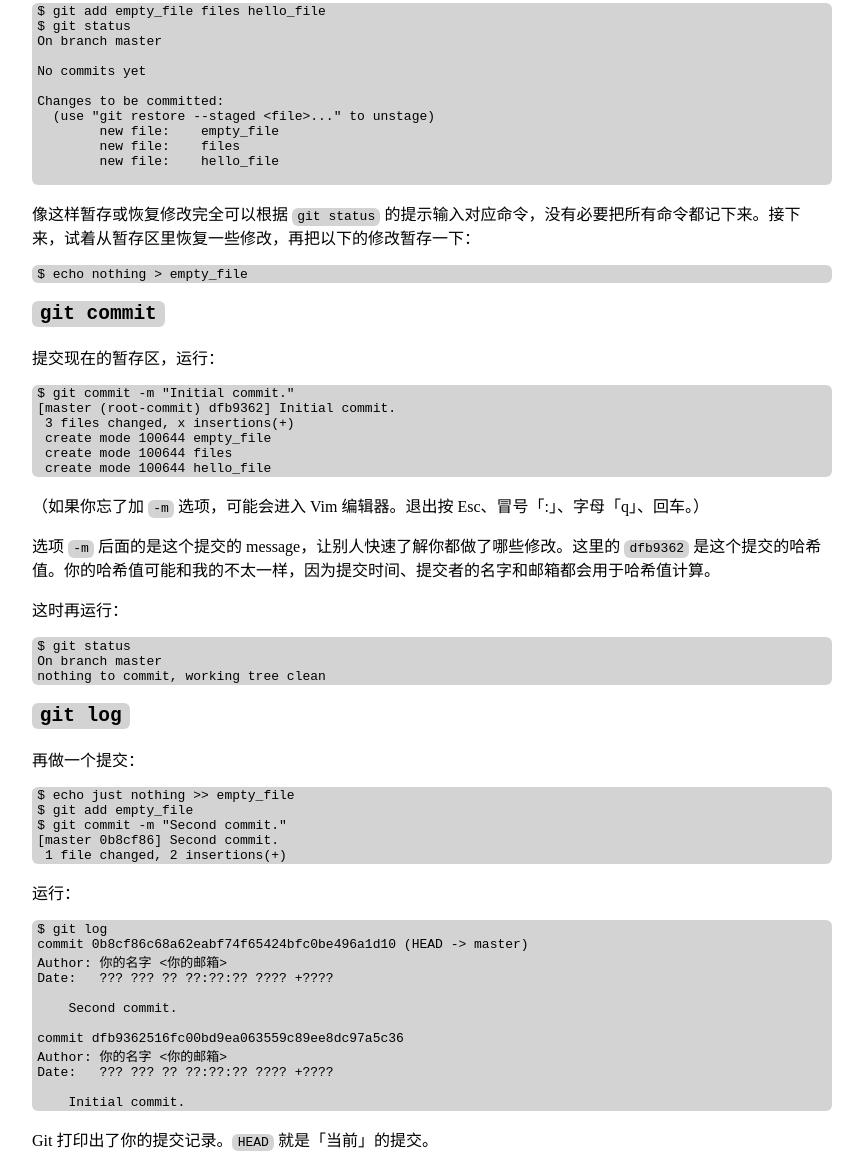
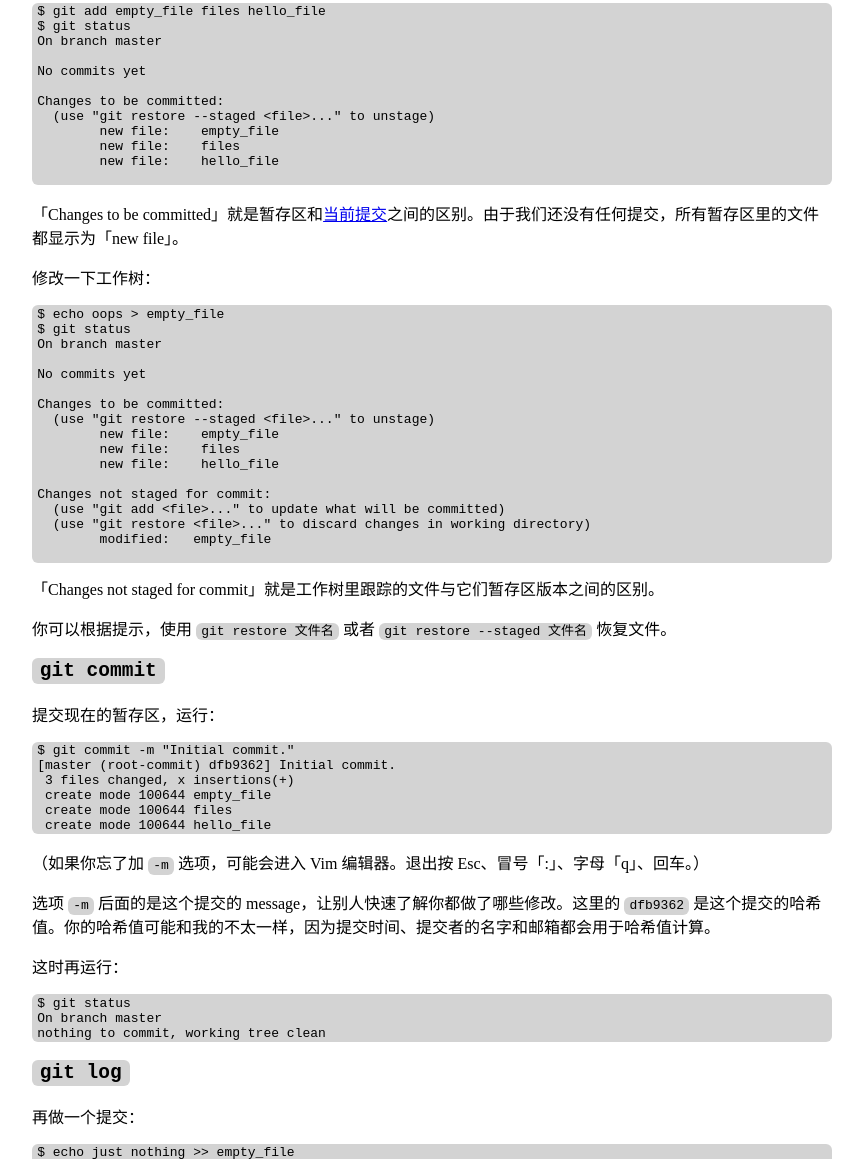
Before and after one commit to ChengYuShun/git-tutorial, a plain HTML site: page basics.html in a window 1280 px wide. Shown: the part 1113-2272 px from the top of the page, without its empty margins (208-1071 px from the left). Drawn offline with Linux system fonts and the light colour scheme.

Commit message:
Update basics section; fix some details.

```diff
--- a/basics.html
+++ b/basics.html
@@ -36,7 +36,7 @@ Initialized empty Git repository in 某某/test_repo/.git/</pre>
 
     <p> Git 可以<em>跟踪</em>（track）暂存区里的文件，为你显示这个文件工作树和暂存区版本之间的区别，或者在你需要时从暂存区恢复工作树文件。如果一个文件只在工作树里，不在暂存区里，它就是 Git 未跟踪的（untracked）；反之，它就是跟踪的（tracked）。
 
-    <p> 由于暂存区里的文件容易被修改，而且不能保存一个文件的多个版本，所以 Git 提供了一个叫做<em>提交</em>（commit）的操作来永久备份暂存区里的文件。你可以多次提交来保存项目的每个版本。
+    <p> 由于暂存区里的文件容易被修改，而且不能保存一个文件的多个版本（合并时除外），所以 Git 提供了一个叫做<em>提交</em>（commit）的操作来永久备份暂存区里的文件。你可以多次提交来保存项目的每个版本。
 
     <p> 通常情况下，一个有经验的开发者会频繁地暂存工作树里的修改，改错了就从暂存区恢复工作树里的文件。提交也应该尽可能频繁，以便需要时从历史提交恢复文件。但每个提交都是署名且不可修改的，所以交之前要慎重。一个比较合适的提交策略是每实现一个功能或者修复一个问题就提交一次。
 
@@ -52,9 +52,9 @@ No commits yet
 
 Untracked files:
   (use "git add &lt;file&gt;..." to include in what will be committed)
-        empty_file
-        files
-        hello_file
+&Tab;empty_file
+&Tab;files
+&Tab;hello_file
 
 nothing added to commit but untracked files present (use "git add" to track)</pre>
 
@@ -75,10 +75,33 @@ Changes to be committed:
 
 </pre>
 
-    <p> 像这样暂存或恢复修改完全可以根据 <code>git status</code> 的提示输入对应命令，没有必要把所有命令都记下来。接下来，试着从暂存区里恢复一些修改，再把以下的修改暂存一下：
+    <p> 「Changes to be committed」就是暂存区和<a href="#head">当前提交</a>之间的区别。由于我们还没有任何提交，所有暂存区里的文件都显示为「new file」。
+
+    <p> 修改一下工作树：
 
     <pre>
-$ echo nothing > empty_file</pre>
+$ echo oops > empty_file
+$ git status
+On branch master
+
+No commits yet
+
+Changes to be committed:
+  (use "git restore --staged &lt;file&gt;..." to unstage)
+&Tab;new file:    empty_file
+&Tab;new file:    files
+&Tab;new file:    hello_file
+
+Changes not staged for commit:
+  (use "git add &lt;file&gt;..." to update what will be committed)
+  (use "git restore &lt;file&gt;..." to discard changes in working directory)
+&Tab;modified:   empty_file
+
+</pre>
+
+    「Changes not staged for commit」就是工作树里跟踪的文件与它们暂存区版本之间的区别。
+
+    <p> 你可以根据提示，使用 <code>git restore 文件名</code> 或者 <code>git restore --staged 文件名</code> 恢复文件。
 
     <h2><code>git commit</code></h2>
 
@@ -131,7 +154,7 @@ Date:   ??? ??? ?? ??:??:?? ???? +????
 
     Initial commit.</pre>
 
-    <p> Git 打印出了你的提交记录。<code>HEAD</code> 就是「当前」的提交。
+    <p> Git 打印出了你的提交记录。<code id="head">HEAD</code> 就是「当前」的提交。每次提交后 <code>HEAD</code> 都会指向新的提交。
 
     <!-- <p> Git 内部以单向链表的形式储存提交，每一次提交都指向上一次提交。<code>HEAD</code> 就是当前的链表头。提交时，Git 让新的提交指向 <code>HEAD</code>，并更新 <code>HEAD</code> 为新的提交。 -->
 
@@ -253,9 +276,9 @@ index 0000000..e69de29</pre>
       <li> <code>git diff HEAD~ HEAD</code>
     </ul>
 
-    <h2><code>git checkout</code> 恢复文件</h2>
+    <h2><code>git checkout</code> 从提交中恢复文件</h2>
 
-    <p> <code>checkout</code> 命令有两种用法，我们现在只需要知道一种。运行：
+    <p> <code>checkout</code> 命令有很多种用法，我们现在只需要知道一种。运行：
 
     <pre>
 $ git diff HEAD~
@@ -283,7 +306,7 @@ index b49604a..e69de29 100644
 -nothing
 -just nothing</pre>
 
-    <p> <code>git checkout 某提交 某文件名</code> 会从该提交中恢复一个文件，直接把它放到暂存区里。
+    <p> <code>git checkout 某提交 某文件名</code> 会从该提交中恢复一个文件，把它放到暂存区和工作树里。
 
     <!-- <h2><code>git stash</code></h2> -->
 
```
